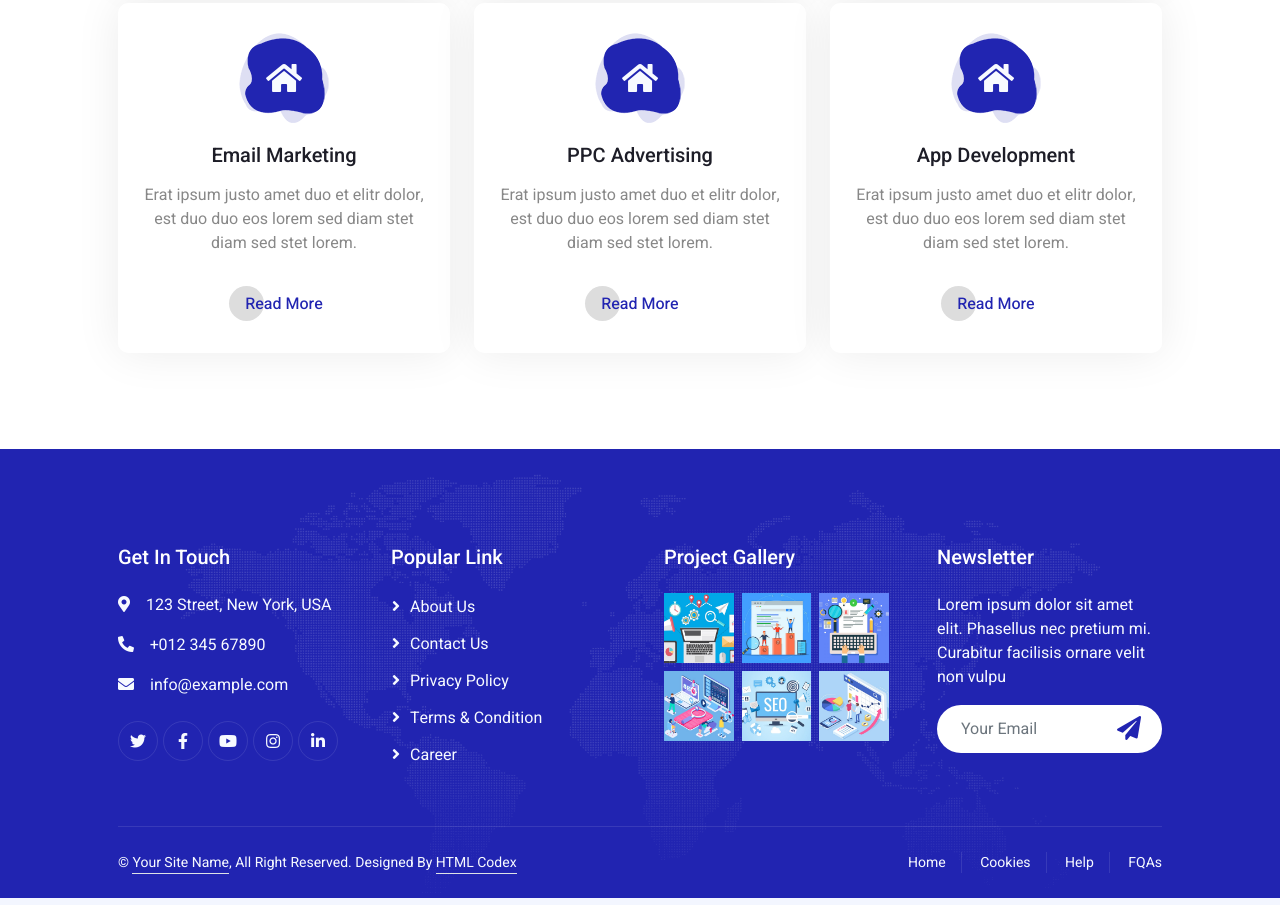
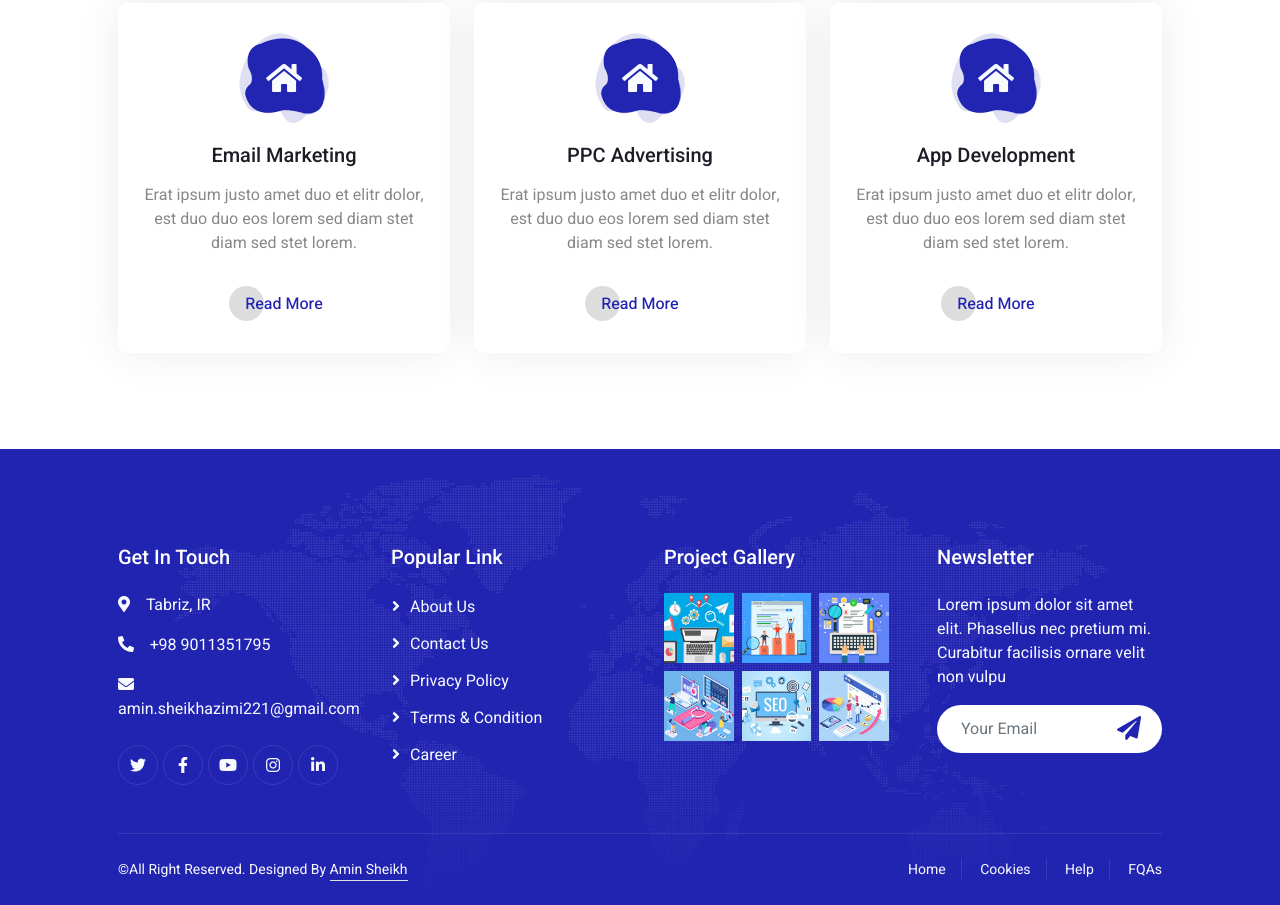
Before and after one commit to awminsheikh/digital-agency-website, a plain HTML site: page service.html in a window 1280 px wide. Shown: the part 1098-2003 px from the top of the page. Drawn offline with nearby package versions, Linux system fonts and the light colour scheme.

Commit message:
second version of service

```diff
--- a/service.html
+++ b/service.html
@@ -3,7 +3,7 @@
 
 <head>
     <meta charset="utf-8">
-    <title>SEO Master - SEO Agency Website Template</title>
+    <title>sheikh agency</title>
     <meta content="width=device-width, initial-scale=1.0" name="viewport">
     <meta content="" name="keywords">
     <meta content="" name="description">
@@ -47,7 +47,7 @@
         <div class="container-xxl position-relative p-0">
             <nav class="navbar navbar-expand-lg navbar-light px-4 px-lg-5 py-3 py-lg-0">
                 <a href="" class="navbar-brand p-0">
-                    <h1 class="m-0"><i class="fa fa-search me-2"></i>SEO<span class="fs-5">Master</span></h1>
+                    <h1 class="m-0"><i class="fa fa-search me-2"></i>SHEIKH<span class="fs-5">Agency</span></h1>
                     <!-- <img src="img/logo.png" alt="Logo"> -->
                 </a>
                 <button class="navbar-toggler" type="button" data-bs-toggle="collapse" data-bs-target="#navbarCollapse">
@@ -70,7 +70,6 @@
                         <a href="contact.html" class="nav-item nav-link">Contact</a>
                     </div>
                     <butaton type="button" class="btn text-secondary ms-3" data-bs-toggle="modal" data-bs-target="#searchModal"><i class="fa fa-search"></i></butaton>
-                    <a href="https://htmlcodex.com/startup-company-website-template" class="btn btn-secondary text-light rounded-pill py-2 px-4 ms-3">Pro Version</a>
                 </div>
             </nav>
 
@@ -194,9 +193,9 @@
                 <div class="row g-5">
                     <div class="col-md-6 col-lg-3">
                         <h5 class="text-white mb-4">Get In Touch</h5>
-                        <p><i class="fa fa-map-marker-alt me-3"></i>123 Street, New York, USA</p>
-                        <p><i class="fa fa-phone-alt me-3"></i>+012 345 67890</p>
-                        <p><i class="fa fa-envelope me-3"></i>info@example.com</p>
+                        <p><i class="fa fa-map-marker-alt me-3"></i>Tabriz, IR</p>
+                        <p><i class="fa fa-phone-alt me-3"></i>+98 9011351795</p>
+                        <p><i class="fa fa-envelope me-3"></i>amin.sheikhazimi221@gmail.com</p>
                         <div class="d-flex pt-2">
                             <a class="btn btn-outline-light btn-social" href=""><i class="fab fa-twitter"></i></a>
                             <a class="btn btn-outline-light btn-social" href=""><i class="fab fa-facebook-f"></i></a>
@@ -250,10 +249,10 @@
                 <div class="copyright">
                     <div class="row">
                         <div class="col-md-6 text-center text-md-start mb-3 mb-md-0">
-                            &copy; <a class="border-bottom" href="#">Your Site Name</a>, All Right Reserved.
+                            &copy;All Right Reserved.
 
 							<!--/*** This template is free as long as you keep the footer author’s credit link/attribution link/backlink. If you'd like to use the template without the footer author’s credit link/attribution link/backlink, you can purchase the Credit Removal License from "https://htmlcodex.com/credit-removal". Thank you for your support. ***/-->
-							Designed By <a class="border-bottom" href="https://htmlcodex.com">HTML Codex</a>
+							Designed By <a class="border-bottom" href="https://aminsheikh.ir/">Amin Sheikh</a>
                         </div>
                         <div class="col-md-6 text-center text-md-end">
                             <div class="footer-menu">
```
